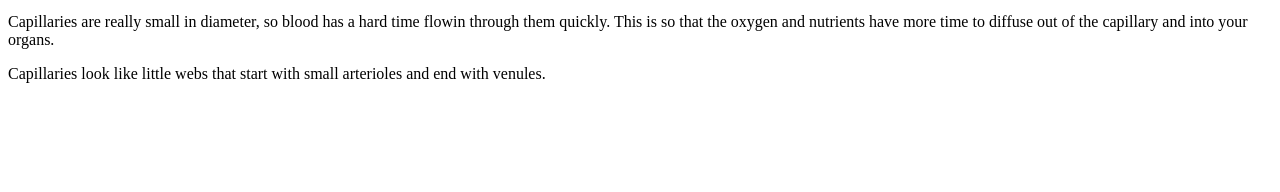
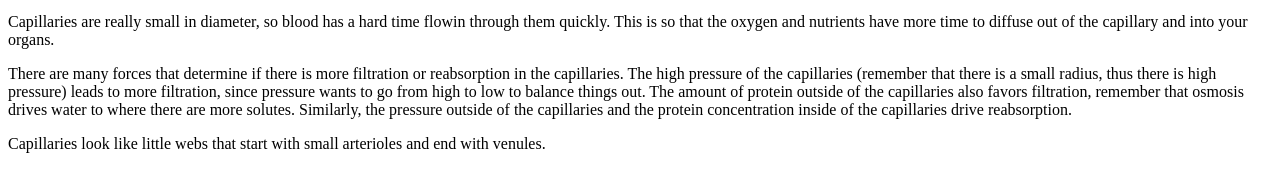
Before and after one commit to stuycs-gh-classrooms/10-web-Angelochen65, a plain HTML site: page site/p2.html in a window 1280 px wide. Shown: the part 176-368 px from the top of the page. Drawn offline with Linux system fonts and the light colour scheme.

Commit message:
Update p2.html

```diff
--- a/site/p2.html
+++ b/site/p2.html
@@ -20,6 +20,10 @@ organs in your body so that they can function. </p>
 <p> Capillaries are really small in diameter, so blood has a hard time flowin through them quickly. This is so that the oxygen and nutrients have more time to diffuse out of
 the capillary and into your organs. </p>
 
+ <p> There are many forces that determine if there is more filtration or reabsorption in the capillaries. The high pressure of the capillaries (remember that there is a small radius, thus there is high pressure)
+  leads to more filtration, since pressure wants to go from high to low to balance things out. The amount of protein outside of the capillaries also favors filtration, remember that osmosis
+  drives water to where there are more solutes. Similarly, the pressure outside of the capillaries and the protein concentration inside of the capillaries drive reabsorption.
+
 <p> Capillaries look like little webs that start with small arterioles and end with venules. </p>
 
 </body>
```
